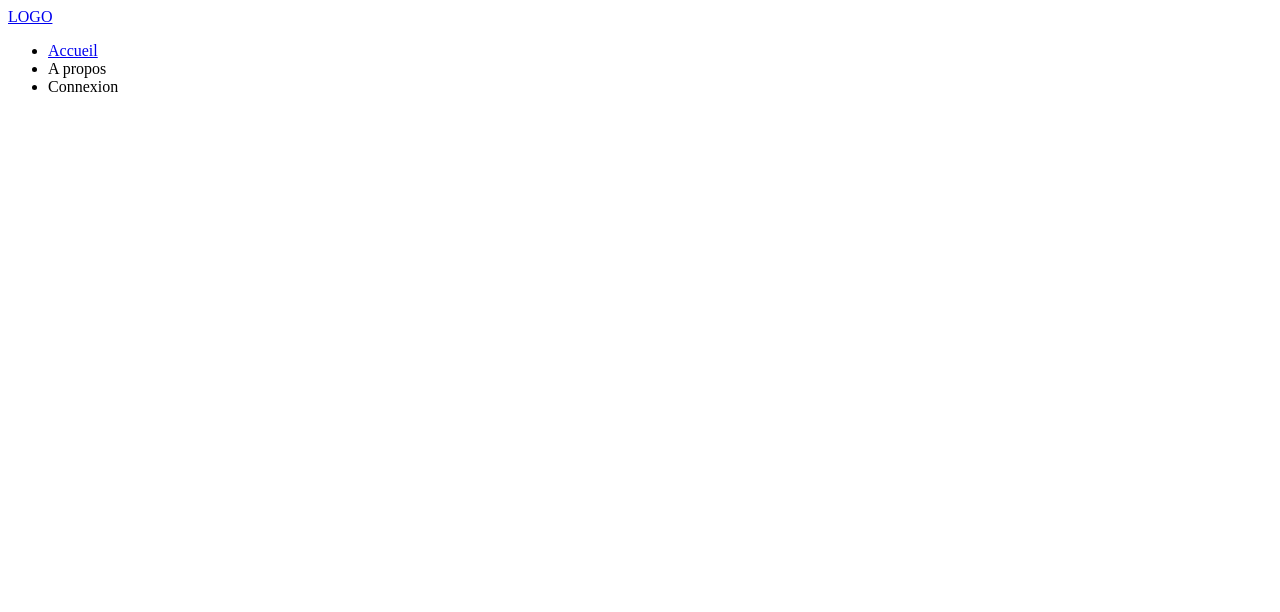
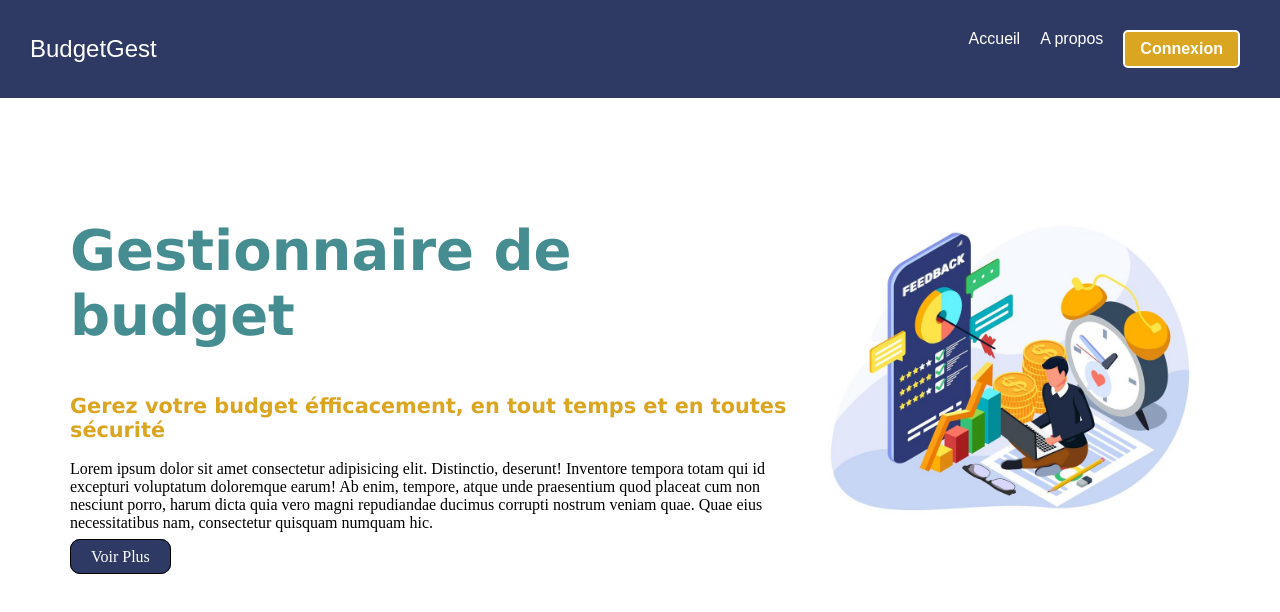
Before and after one commit to Grace801/Budget, a plain HTML site: page frontend/index.html in a window 1280 px wide. Drawn offline with Linux system fonts and the light colour scheme.

Commit message:
Ajout de la nouvelle image, mise à jour du CSS et HTML

```diff
--- a/frontend/assets/css/style.css
+++ b/frontend/assets/css/style.css
@@ -0,0 +1,69 @@
+body{
+    margin: 0;
+    padding: 0;
+}
+header{
+    padding: 30px;
+    display: flex;
+    justify-content: space-between;
+    align-items: center;
+    background-color: #2E3A64;
+}
+.logo a{
+    text-decoration: none;
+    color: rgb(255, 255, 255);
+    font-size: 1.5em;
+    font-family: Arial, Helvetica, sans-serif;
+}
+nav ul{
+    display: flex;
+    margin: 0;
+    padding: 0;
+}
+nav ul li{
+  margin: 0 10px;
+  list-style: none;
+}
+nav ul li a {
+    text-decoration: none;
+    color: rgb(255, 255, 255);
+    font-size: 1em;
+    font-family: Arial, Helvetica, sans-serif;
+}
+.btn-login {
+    padding: 8px 15px;
+    background-color: goldenrod;
+    color: white;
+    border-radius: 5px;
+    font-weight: bold;
+    border: 2px solid white;
+}
+
+.first{
+    display: flex;
+    justify-content: space-between;
+    margin: 70px;
+}
+.first h1{
+    font-family: Verdana, Geneva, Tahoma, sans-serif;
+    font-size: 3.5em;
+    color: #458D90;
+    margin-top: 50px;
+}
+.first h2{
+    font-family: Verdana, Geneva, Tahoma, sans-serif;
+    font-size: 1.3em;
+    color: goldenrod;
+}
+.first a{
+    text-decoration: none;
+    color: #fff;
+    border: 1px solid black ;
+    background-color: #2E3A64;
+    padding: 8px 20px;
+    border-radius: 10px;
+    transition: background-color 0.3s;
+}
+.first a:hover {
+    background-color: #EDC871; /* effet au survol */
+}
--- a/frontend/index.html
+++ b/frontend/index.html
@@ -4,23 +4,33 @@
     <meta charset="UTF-8">
     <meta name="viewport" content="width=device-width, initial-scale=1.0">
     <title>Document</title>
+    <link rel="stylesheet" href="./assets/css/style.css">
 </head>
 <body>
     <header>
-        <div>
-            <a href="#">LOGO</a>
+        <!--Barre de Navigation-->
+        <div class="logo">
+            <a href="index.html">BudgetGest</a>
         </div>
         <nav>
             <ul>
-                <li><a href="#">Accueil</a></li>
-                <li><a href="#"></a>A propos</li>
-                <li><a href="#"></a>Connexion</li>
+                <li><a href="index.html">Accueil</a></li>
+                <li><a href="#">A propos</a></li>
+                <li class="btn-login"><a href="login.html">Connexion</a></li>
             </ul>
         </nav>
     </header>
     <main>
-        <section>
-
+        <section class="first">
+            <div>
+                <h1>Gestionnaire de budget</h1>
+                <h2>Gerez votre budget éfficacement, en tout temps et en toutes sécurité</h2>
+                <p>Lorem ipsum dolor sit amet consectetur adipisicing elit. Distinctio, deserunt! Inventore tempora totam qui id excepturi voluptatum doloremque earum! Ab enim, tempore, atque unde praesentium quod placeat cum non nesciunt porro, harum dicta quia vero magni repudiandae ducimus corrupti nostrum veniam quae. Quae eius necessitatibus nam, consectetur quisquam numquam hic.</p>
+                <a href="#">Voir Plus</a>
+            </div>
+            <div>
+                <img src="./images/vectoriel.jpg" alt="Images de finances" style="width: 400px;">
+            </div>
         </section>
     </main>
 </body>
```
Also changed, not shown: frontend/images/Sans titre.jpg (deleted), frontend/images/vectoriel.jpg (added).
